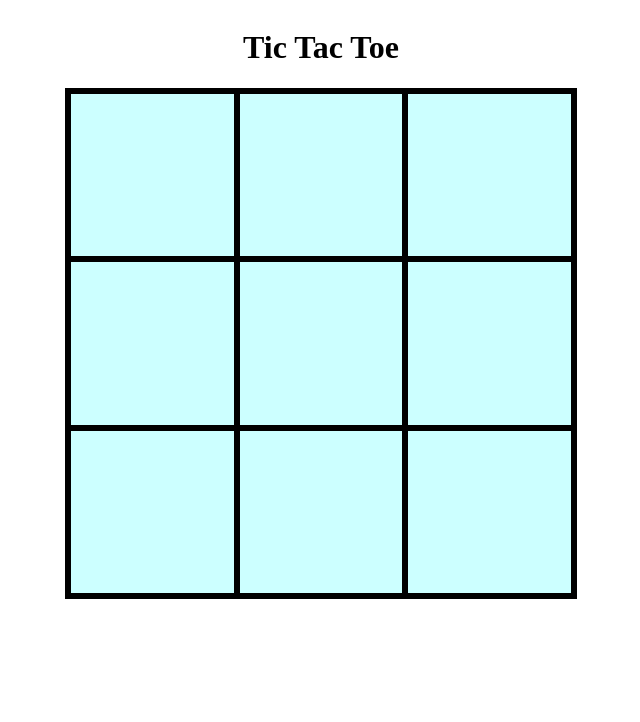
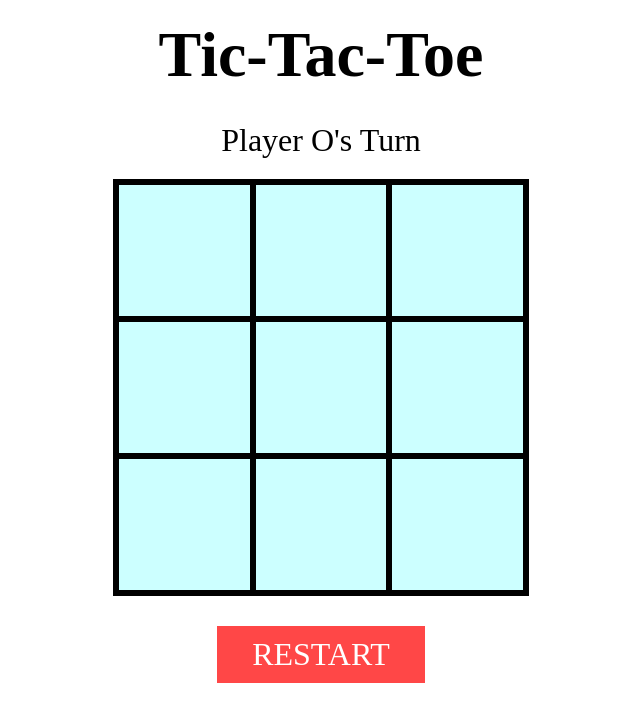
Before and after one commit to leonlee021/tic-tac-toe, a plain HTML site: page index.html in a window 1280 px wide. Shown: the whole page, without its empty margins (319-959 px from the left). Drawn offline with Linux system fonts and the light colour scheme; a web font is replaced by a local one.

Commit message:
add design and restart button

```diff
--- a/index.html
+++ b/index.html
@@ -7,10 +7,15 @@
     <title>Tic Tac Toe</title>
     <script src="script.js" defer></script>
     <link rel="stylesheet" href="style.css">
+    <link rel="preconnect" href="https://fonts.googleapis.com">
+    <link rel="preconnect" href="https://fonts.gstatic.com" crossorigin>
+    <link href="https://fonts.googleapis.com/css2?family=Antic+Slab&display=swap" rel="stylesheet">
 </head>
-<body>
-    <div id="container">
-        <h1>Tic Tac Toe</h1>
+
+<div id="container1">
+    <div id="container2">
+        <h1>Tic-Tac-Toe</h1>
+        <div id="turn_message">Player O's Turn</div>
         <div class="gameboard">
             <div class="field" data-index-number = "0"></div>
             <div class="field" data-index-number = "1"></div>
@@ -22,6 +27,8 @@
             <div class="field" data-index-number = "7"></div>
             <div class="field" data-index-number = "8"></div>
         </div>
+        <button>RESTART</button>
     </div>
-</body>
+</div>
+
 </html>
--- a/script.js
+++ b/script.js
@@ -4,13 +4,13 @@ const gameBoard = (() => {
 
     const board = ["","","","","","","","",""];
 
-    const resetBoard = () => {
+    const resetBoardArray = () => {
         for (let i = 0; i < 9; i++){
             board[i] = "";
         }
     }
 
-    return {board, resetBoard};
+    return {board, resetBoardArray};
 })();
 
 const player = (sign) => {
@@ -22,8 +22,9 @@ const player = (sign) => {
 };
 
 const gameFlow = (() => {
-    console.log("starting game flow");
     const fieldElements = document.querySelectorAll(".field");
+    const turnMessage = document.getElementById("turn_message");
+    const restartButton = document.querySelector("button");
     const playerO = player("O").getSign();
     const playerX = player("X").getSign();
     let lastPlayed = playerX;
@@ -32,12 +33,10 @@ const gameFlow = (() => {
     const gameOver = () => {
         if (winnerFound()){
             console.log("WINNER!");
-            gameBoard.resetBoard();
             return true;
         }
         else if (drawFound()){
             console.log("DRAW");
-            gameBoard.resetBoard();
             return true;
         }
         else{
@@ -55,8 +54,8 @@ const gameFlow = (() => {
 
     const winnerFound = () => {
         let score;
-        const winningCombos = [[0,1,2],[0,4,8],[0,3,6],[1,4,7],[2,4,6],[3,4,5],[6,7,8]];
-        for (let i = 0; i < 7; i++){
+        const winningCombos = [[0,1,2],[0,4,8],[0,3,6],[1,4,7],[2,4,6],[3,4,5],[6,7,8],[2,5,8]];
+        for (let i = 0; i < 8; i++){
             score = 0;
             for (let k = 0; k < 3; k++){
                 if (gameBoard.board[winningCombos[i][k]]==="O"){
@@ -67,7 +66,7 @@ const gameFlow = (() => {
                 }
             }
         }
-        for (let i = 0; i < 7; i++){
+        for (let i = 0; i < 8; i++){
             score = 0;
             for (let k = 0; k < 3; k++){
                 if (gameBoard.board[winningCombos[i][k]]==="X"){
@@ -81,9 +80,19 @@ const gameFlow = (() => {
         return false;
      }
 
+    restartButton.addEventListener("click", function(){
+        gameBoard.resetBoardArray();
+        fieldElements.forEach(fieldElement => fieldElement.textContent = "");
+    })
+
     let currentPlayer = playerO;
 
     fieldElements.forEach(fieldElement => fieldElement.addEventListener("click",function(){
+        if (gameOver()){
+            console.log("WHY U TAP AGAIN");
+            return;
+        }
+        else{
             fieldElement.textContent = currentPlayer;
             gameBoard.board[fieldElement.dataset.indexNumber] = currentPlayer;
             if (gameOver()){
@@ -97,6 +106,7 @@ const gameFlow = (() => {
                 console.log("move count" + moveCount);
                 return;
             }
+        }
     }))
 
     return {};
--- a/style.scss
+++ b/style.scss
@@ -1,9 +1,18 @@
+html{
+    font-family: 'Antic Slab', serif;
+}
+
+h1{
+    font-size: 4rem;
+    margin: 10px 0px;
+}
+
 .gameboard{
     display: grid;
     grid-template-columns: repeat(3,1fr);
     background-color: rgb(204, 255, 255);
     border: 3px solid black;
-    width: 40%;
+    width: 32.5%;
 }
 
 .field{
@@ -16,10 +25,33 @@
     display: flex;
     align-items: center;
     justify-content: center;
+    &:hover{
+        background-color: rgb(81, 253, 253);
+    }
 }
 
-#container{
+#container2{
     display: flex;
     flex-direction: column;
     align-items: center;
 }
+
+#turn_message{
+    font-size: 2rem;
+    margin: 20px 0px;
+}
+
+button{
+    border: none;
+    text-decoration: none;
+    padding: 10px 35px;
+    font-size: 2rem;
+    color: white;
+    cursor: pointer;
+    background-color: rgb(255, 71, 71);
+    &:hover{
+        background-color: rgb(160, 23, 23);
+    }
+    margin: 30px 0px;
+    font-family: 'Antic Slab', serif;
+}
```
Also changed, not shown: style.css, 1 other file. Lines whose indentation alone changed are shown as unchanged.
